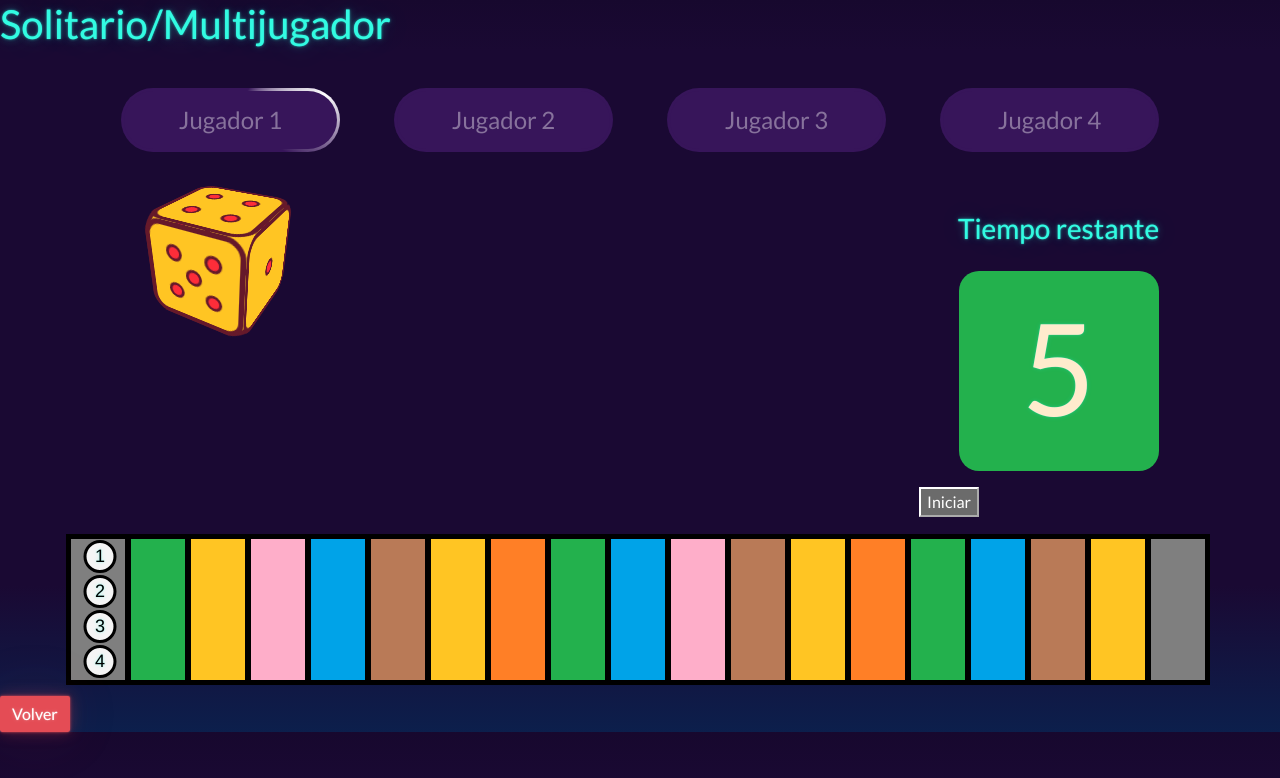
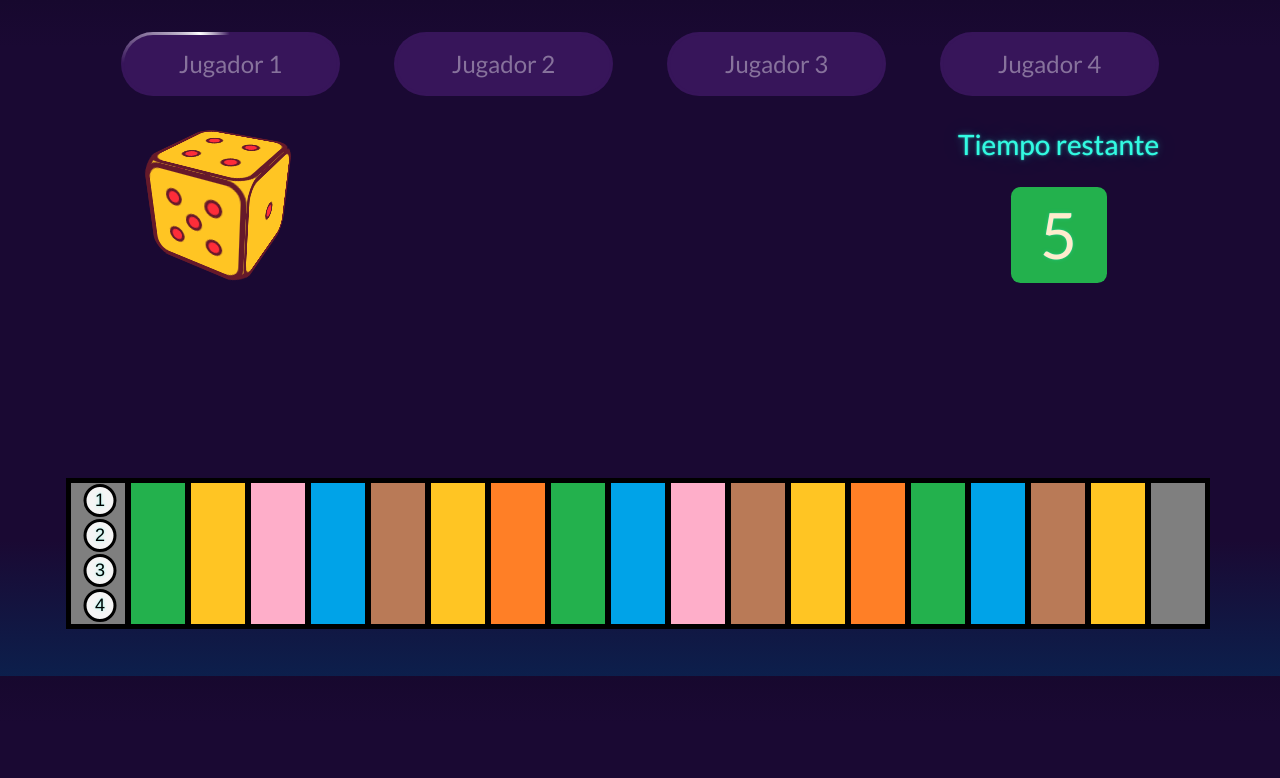
Before and after one commit to federicobalbuena/enRedDados, an Angular app: page /partida in a window 1280 px wide. Shown: the top 778 px of the page. Built offline with nearby package versions, Linux system fonts and the light colour scheme.

Commit message:
Modifico estilo de la presentacion

```diff
--- a/src/app/components/partida/partida.component.css
+++ b/src/app/components/partida/partida.component.css
@@ -28,3 +28,7 @@
 #tablero {
     grid-area: tablero;
 }
+
+#btn-salir {
+    visibility: hidden;
+}
--- a/src/app/components/partida/partida.component.html
+++ b/src/app/components/partida/partida.component.html
@@ -1,4 +1,4 @@
-<h1>Solitario/Multijugador</h1>
+<!-- <h1>Solitario/Multijugador</h1> -->
 <div class="container">
     <div id="jugadores">
         <app-jugadores></app-jugadores>
@@ -16,4 +16,4 @@
         <app-tablero></app-tablero>
     </div>
 </div>
-<button type="button" class="btn btn-danger" routerLink="/">Volver</button>
+<button type="button" class="btn btn-danger" id="btn-salir" routerLink="/">Volver</button>
--- a/src/app/components/temporizador/temporizador.component.css
+++ b/src/app/components/temporizador/temporizador.component.css
@@ -1,7 +1,7 @@
 .container {
     display: block;
     text-align: center;
-    margin-top: 10%;
+    /* margin-top: 5%; */
     visibility: visible;
 }
 
@@ -9,9 +9,10 @@ p {
     margin-left: 50%;
     transform: translate(-50%);
     margin-top: 10%;
-    width: 12.5rem;
-    height: 12.5rem;
-    font-size: 8rem;
+    width: 6rem;
+    height: 6rem;
+    font-size: 4rem;
     color: blanchedalmond;
     border-radius: 10%;
+
 }
--- a/src/app/components/temporizador/temporizador.component.html
+++ b/src/app/components/temporizador/temporizador.component.html
@@ -3,4 +3,4 @@
 <p id="timer" [ngStyle]="{'background-color': colorFondo}">{{ tiempoRestante }}</p>
 </div>
 <audio #audio src="../../../assets/Audio/fracaso.mp3"></audio>
-<button id="btn-iniciarCuenta" (click)="iniciarCuenta()">Iniciar</button>
+<!-- <button id="btn-iniciarCuenta" (click)="iniciarCuenta()">Iniciar</button> -->
--- a/src/app/components/temporizador/temporizador.component.ts
+++ b/src/app/components/temporizador/temporizador.component.ts
@@ -19,7 +19,7 @@ export class TemporizadorComponent {
   audio!: ElementRef;
 
     iniciarCuenta() {
-    let interval = setInterval(() => { // Crea un intervalo que se ejecute cada segundo
+      let interval = setInterval(() => { // Crea un intervalo que se ejecute cada segundo
       this.tiempoRestante > 0 ? this.cuentaAtras() : this.cambioJugador(interval);
 
     }, 1000); // El segundo parámetro es el tiempo en milisegundos entre cada ejecución
```
